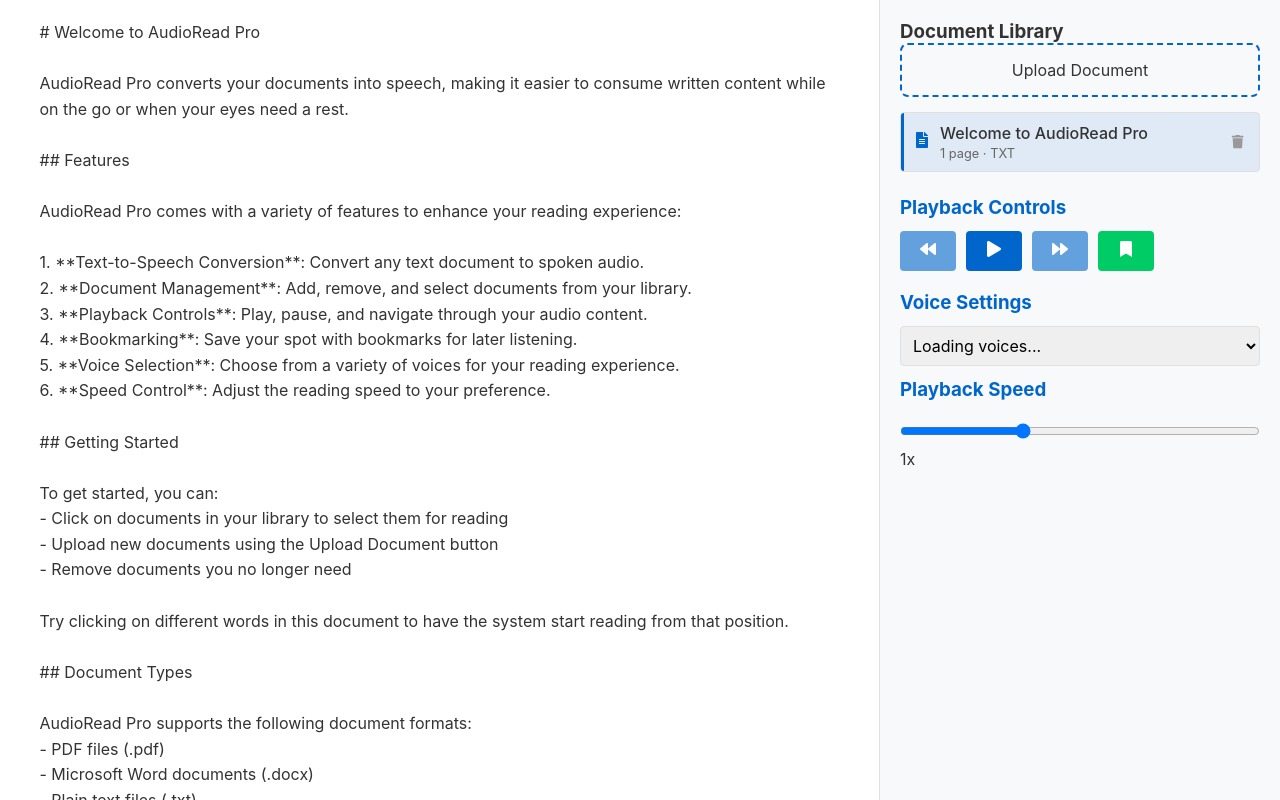
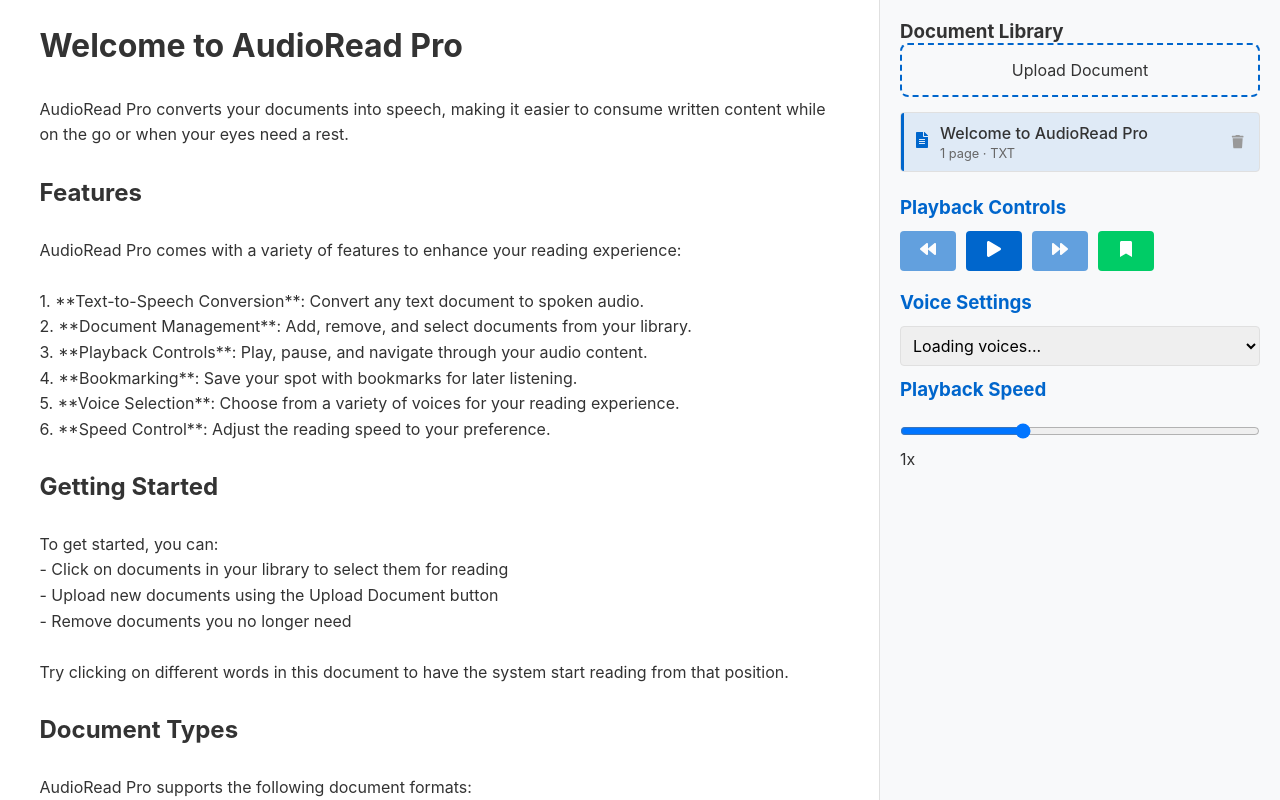
Before and after one commit to Workflow-Manager-admin/audioread-pro-95473-95490, a React (Create React App) app in the folder audio_read_pro/: page / in a window 1280 px wide. Shown: the top 800 px of the page. Built offline with nearby package versions, Linux system fonts and the light colour scheme.

Commit message:
Auto-commit: Changes as of 2025-05-22T14:03:14.286388+00:00

```diff
--- a/audio_read_pro/src/App.js
+++ b/audio_read_pro/src/App.js
@@ -191,7 +191,7 @@ function App() {
     setIsPlaying(true);
   };
 
-  // Simple function to render text with clickable words
+  // Function to render text with clickable words, handling markdown-like content
   const renderTextWithClickableWords = (text) => {
     if (!text) return null;
 
@@ -202,16 +202,26 @@ function App() {
     return paragraphs.map((paragraph, paraIndex) => {
       if (!paragraph.trim()) return <p key={`p-${paraIndex}`}>&nbsp;</p>;
 
+      // Handle markdown-style headers
+      const isHeader = /^(#+)\s/.test(paragraph);
+      const headerLevel = isHeader ? paragraph.match(/^(#+)\s/)[1].length : 0;
+
+      // Clean header markdown if present
+      const cleanParagraph = isHeader ? paragraph.replace(/^#+\s/, '') : paragraph;
+
       // Get the current paragraph offset
       const paraOffset = totalOffset;
       totalOffset += paragraph.length + 1; // +1 for newline
 
       // Split paragraph into words
-      const words = paragraph.split(/\b(\w+)\b/g);
-      let wordOffset = paraOffset;
+      const words = cleanParagraph.split(/\b(\w+)\b/g);
+      let wordOffset = paraOffset + (paragraph.length - cleanParagraph.length);
+
+      // Render appropriate element based on content type
+      const ParagraphTag = isHeader ? `h${Math.min(headerLevel, 6)}` : 'p';
 
       return (
-        <p key={`p-${paraIndex}`}>
+        <ParagraphTag key={`p-${paraIndex}`}>
           {words.map((word, wordIndex) => {
             const currentOffset = wordOffset;
             wordOffset += word.length;
@@ -232,7 +242,7 @@ function App() {
               return <span key={`space-${paraIndex}-${wordIndex}`}>{word}</span>;
             }
           })}
-        </p>
+        </ParagraphTag>
       );
     });
   };
--- a/audio_read_pro/src/hooks/useDocumentLibrary.js
+++ b/audio_read_pro/src/hooks/useDocumentLibrary.js
@@ -91,10 +91,13 @@ const useDocumentLibrary = () => {
       // Add to storage
       const newDocument = addDocument(documentData);
 
-      // Update state
-      setDocuments(prev => [...prev, newDocument]);
-
-      return newDocument;
+      // Update state if document was added successfully
+      if (newDocument) {
+        setDocuments(prev => [...prev, newDocument]);
+        return newDocument;
+      } else {
+        throw new Error('Failed to add document to storage');
+      }
     } catch (err) {
       console.error('Error adding document:', err);
       setError(`Failed to add document: ${err.message}`);
```
Also changed, not shown: 2 other files (tests, documents, lock files or other folders).
